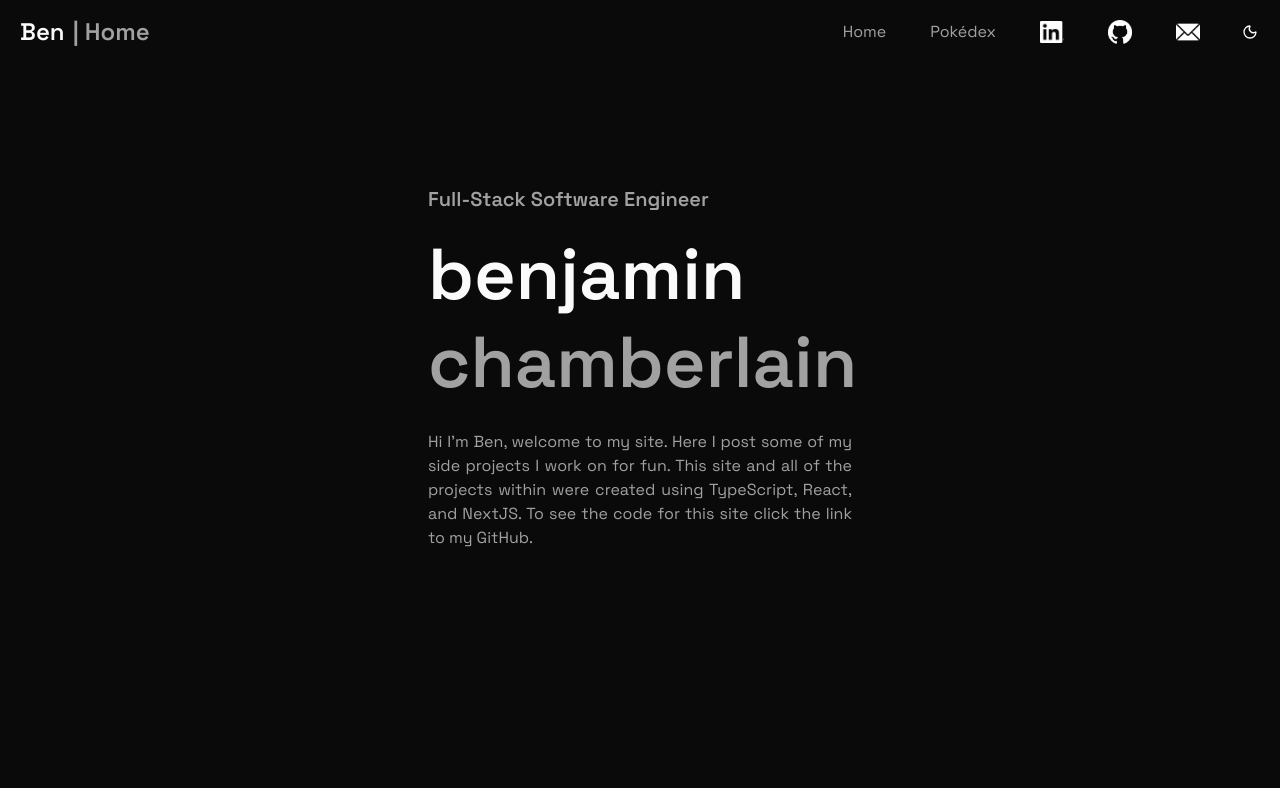
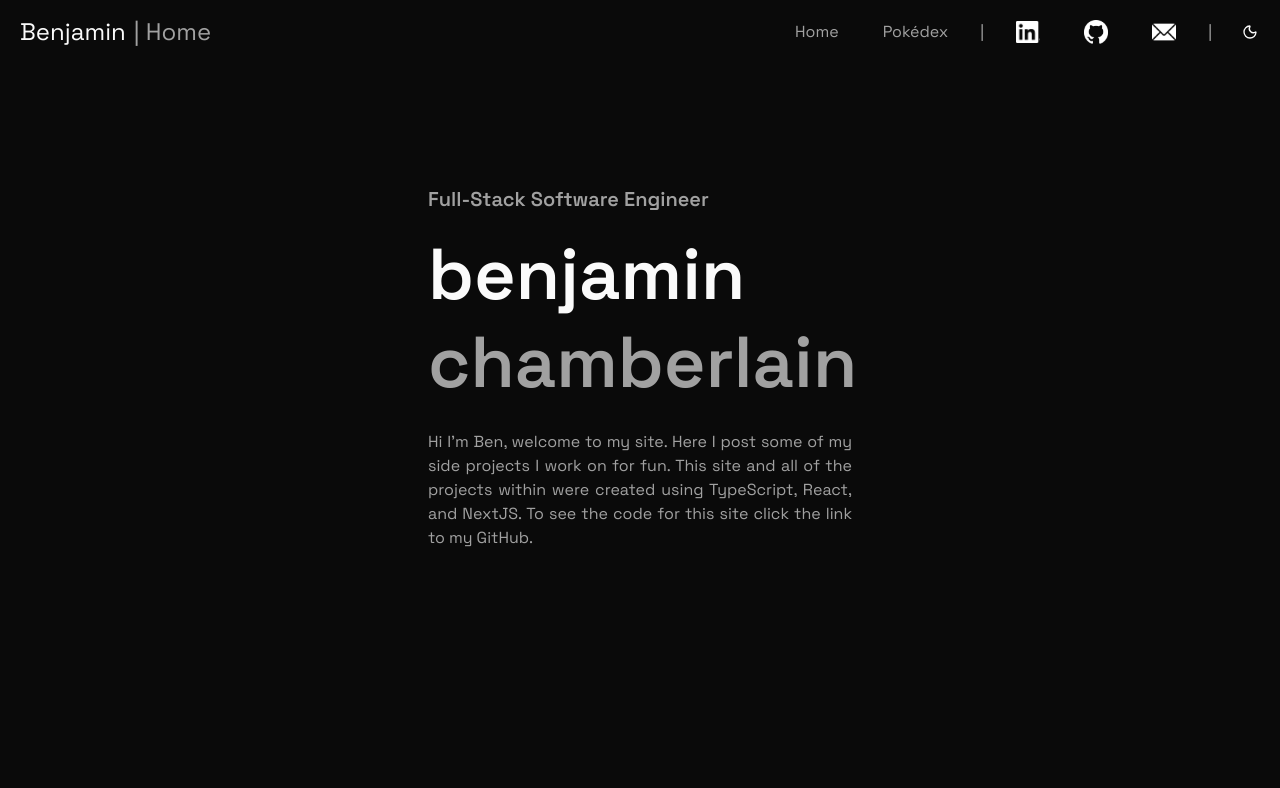
Before and after one commit to chambomango/pokedex, a Next.js app: page / in a window 1280 px wide. Shown: the top 788 px of the page. Built offline with nearby package versions, Linux system fonts and the light colour scheme.

Commit message:
Added nav bar separators

```diff
--- a/src/app/page.tsx
+++ b/src/app/page.tsx
@@ -224,7 +224,7 @@ export default function Home() {
                 </a>
               </div>
             </div>
-            <div className="rounded-xl shadow-sm flex min-h-48 min-w-48 items-center justify-center">
+            <div className="flex min-h-48 min-w-48 items-center justify-center">
               <img
                 className="h-48 w-48 [image-rendering:pixelated]"
                 src="https://raw.githubusercontent.com/PokeAPI/sprites/master/sprites/pokemon/versions/generation-v/black-white/animated/2.gif"
--- a/src/components/navBar.css
+++ b/src/components/navBar.css
@@ -38,7 +38,6 @@
 
 .navBarLogo {
   font-size: 24px;
-  font-weight: 600;
   padding: 8px 0 8px 8px;
 }
 
--- a/src/components/navBar.tsx
+++ b/src/components/navBar.tsx
@@ -10,9 +10,7 @@ export default async function NavBar({ label }: { label: string }) {
     <nav className="navBar">
       <div className="flex">
         <Link href="/">
-          <div className="navBarLogo">
-            Ben
-          </div>
+          <div className="navBarLogo">Benjamin</div>
         </Link>
         <DisplayPath />
       </div>
@@ -23,6 +21,7 @@ export default async function NavBar({ label }: { label: string }) {
         <li>
           <Link href="/pokedex">Pokédex</Link>
         </li>
+        <li className="text-muted-foreground">|</li>
         <li>
           <a href="https://www.linkedin.com/in/ben-chamberlain/">
             <div className="flex">
@@ -62,6 +61,7 @@ export default async function NavBar({ label }: { label: string }) {
             </a>
           </div>
         </li>
+        <li className="text-muted-foreground">|</li>
         <li>
           <ThemeToggle />
         </li>
```
